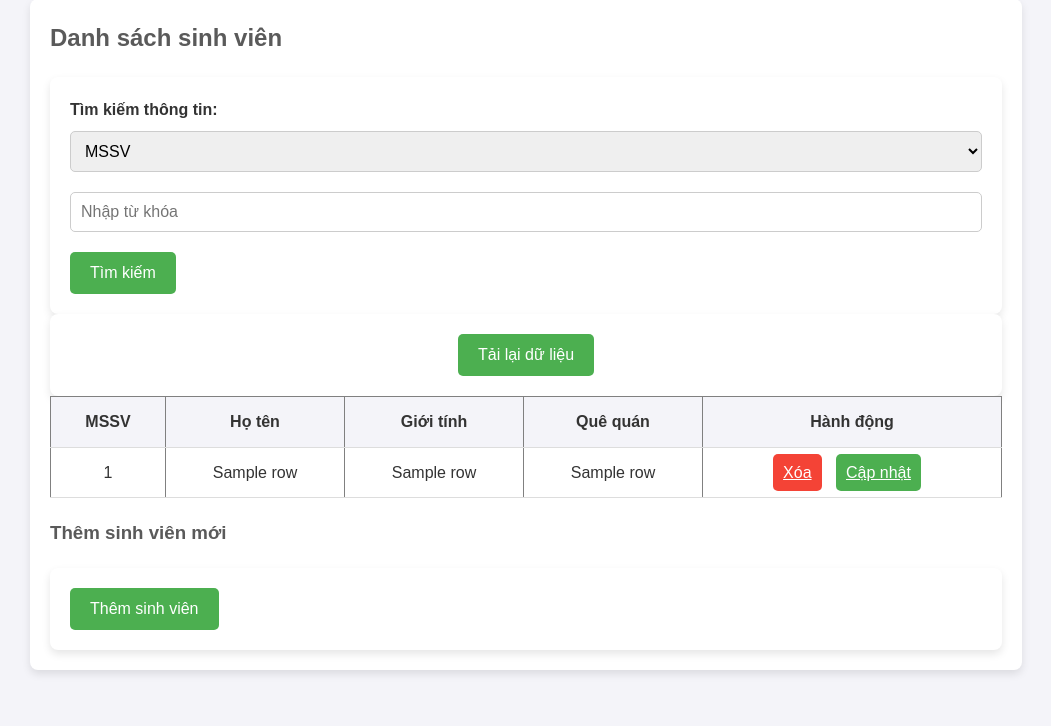
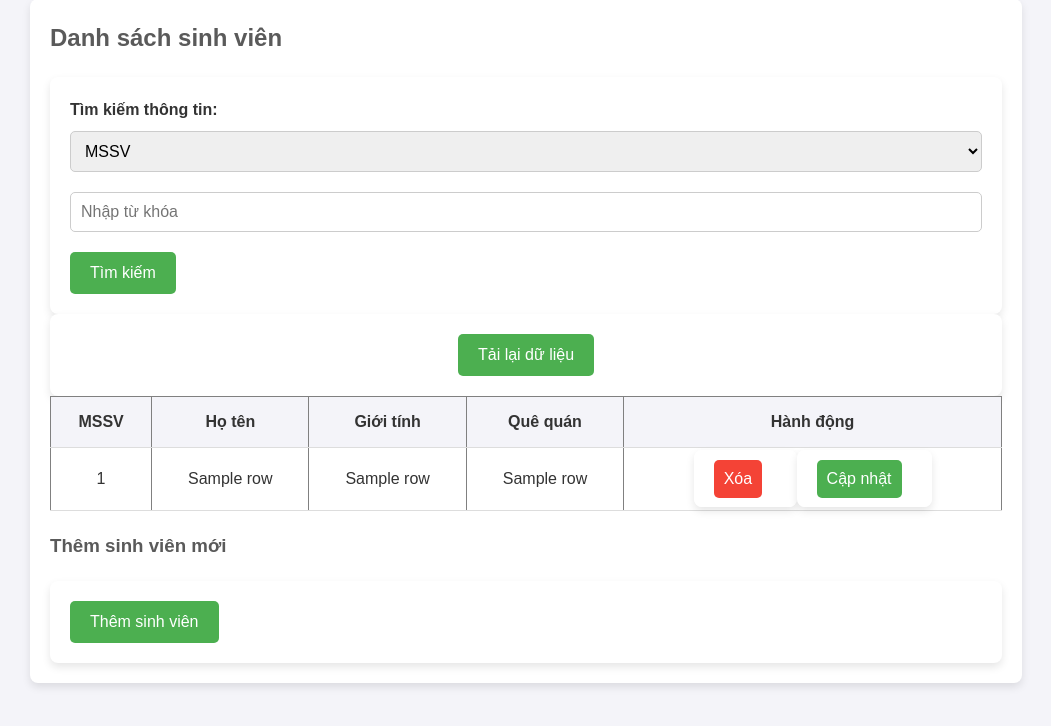
Before and after one commit to LarisPhan/pythonnc, a Flask app: template baitap3/templates/home.html in a window 1280 px wide. Shown: the part 21-747 px from the top of the page, without its empty margins (114-1165 px from the left). Run offline with Flask 3, Linux system fonts and the light colour scheme; the template is opened without the code that fills it: most values are stand-ins (such as "Sample title", 1, 10 or a date in 2020); some libraries are stand-ins or nearby versions.

Commit message:
sua lai home.html

```diff
--- a/baitap3/templates/home.html
+++ b/baitap3/templates/home.html
@@ -49,8 +49,12 @@
                     <td>{{ row[2] }}</td>
                     <td>{{ row[3] }}</td>
                     <td>
-                        <a href="{{ url_for('delete_data', mssv=row[0]) }}" class="btn-delete">Xóa</a>
-                        <a href="{{ url_for('update_data', mssv=row[0]) }}" class="btn-update">Cập nhật</a>
+                        <form method="post" action="{{ url_for('delete_data', mssv=row[0]) }}" style="display:inline;">
+                            <button type="submit" class="btn-delete">Xóa</button>
+                        </form>
+                        <form method="get" action="{{ url_for('update_data', mssv=row[0]) }}" style="display: inline;">
+                            <button type="submit" class="btn-update">Cập nhật</button>
+                        </form>
                     </td>
                 </tr>
                 {% endfor %}
```
